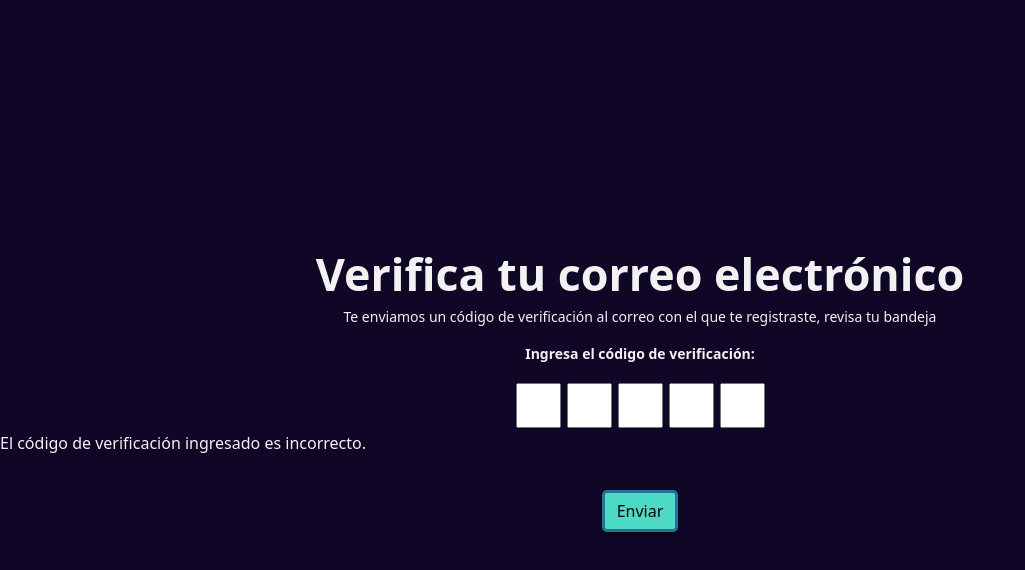
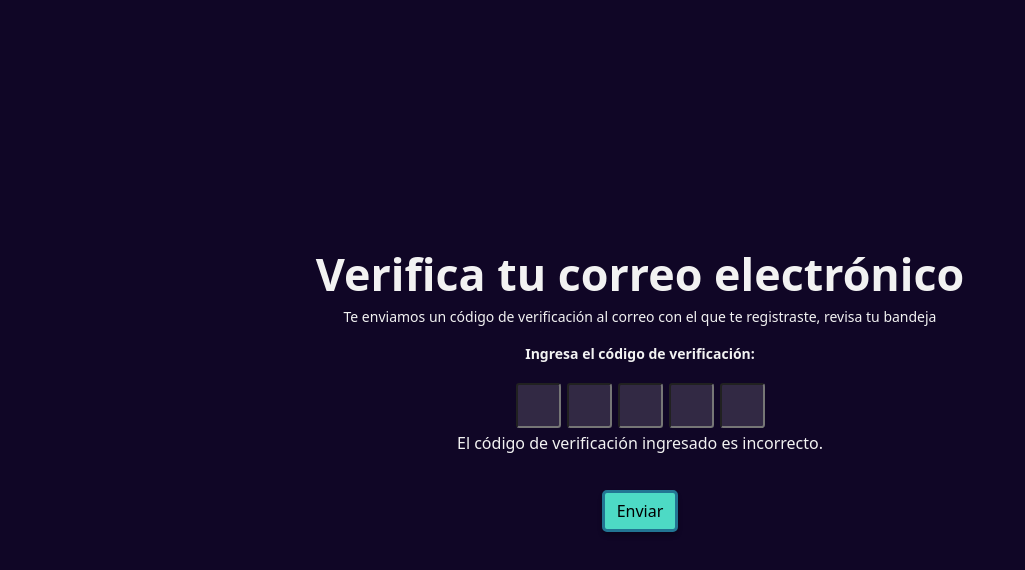
Before and after one commit to CodeMasterChefs/Frontend-Ruta-Programador, a React (Vite) app: page /verificar-correo in a window 1280 px wide. Both pictures are taken after a click on the button "Enviar". Shown: the top 570 px of the page, without its empty margins (0-1025 px from the left). Built offline with nearby package versions, Linux system fonts and the light colour scheme; no server answers.

Commit message:
Style: Input-box and text-center

```diff
--- a/src/Pages/ConfimarCodigoPage/ConfirmarCodigoPage.css
+++ b/src/Pages/ConfimarCodigoPage/ConfirmarCodigoPage.css
@@ -2,6 +2,9 @@
     height: 45px;
     width: 45px;
     margin: 3px;
+    border-radius: 0.2rem;
+    background: rgba(242, 242, 242, 0.15);
+    color: #f2f2f2;
 }
 
 .container1 {
--- a/src/Pages/ConfimarCodigoPage/ConfirmarCodigoPage.jsx
+++ b/src/Pages/ConfimarCodigoPage/ConfirmarCodigoPage.jsx
@@ -81,7 +81,7 @@ const ConfirmarCodigoPage = () => {
                         ))}
                     </div>
                     {error && <p>{error}</p>}
-                    {verificationError && <p>{verificationError}</p>}
+                    {verificationError && <p className='d-flex justify-content-center'>{verificationError}</p>}
                     <div className="container1">
                         <button type="button" className="btn btn-primary" onClick={handleEnviarClick}>Enviar</button>
                     </div>
```
